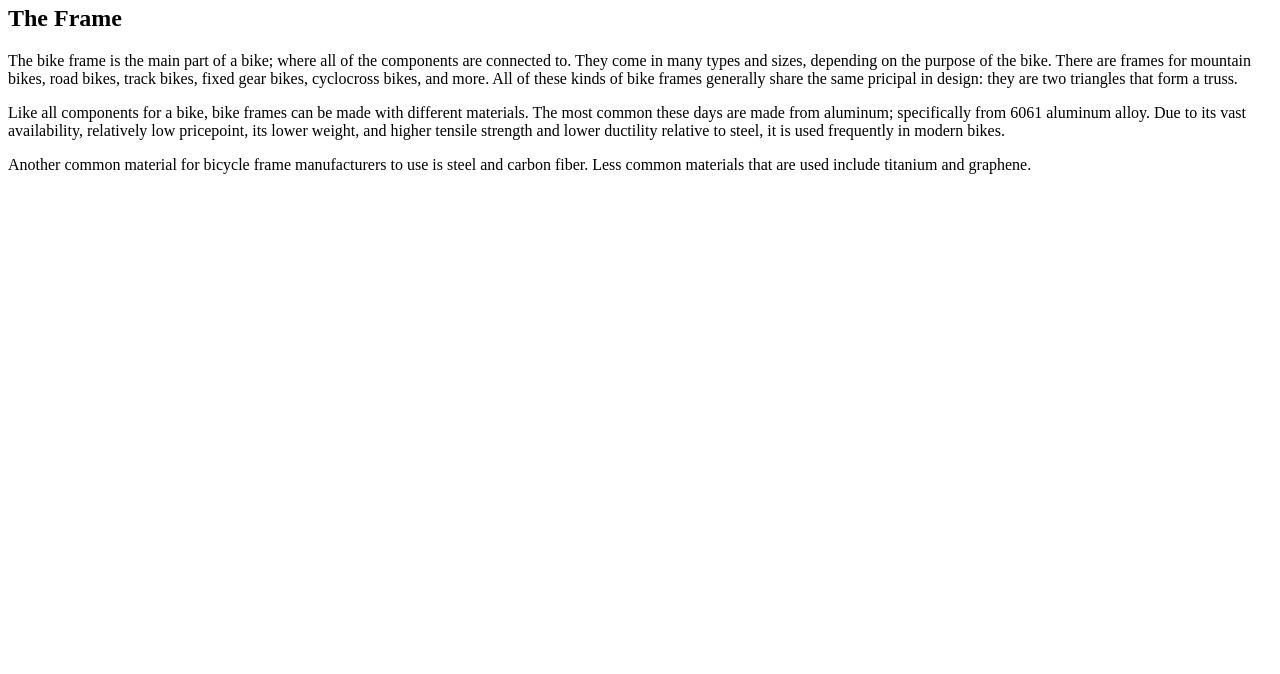
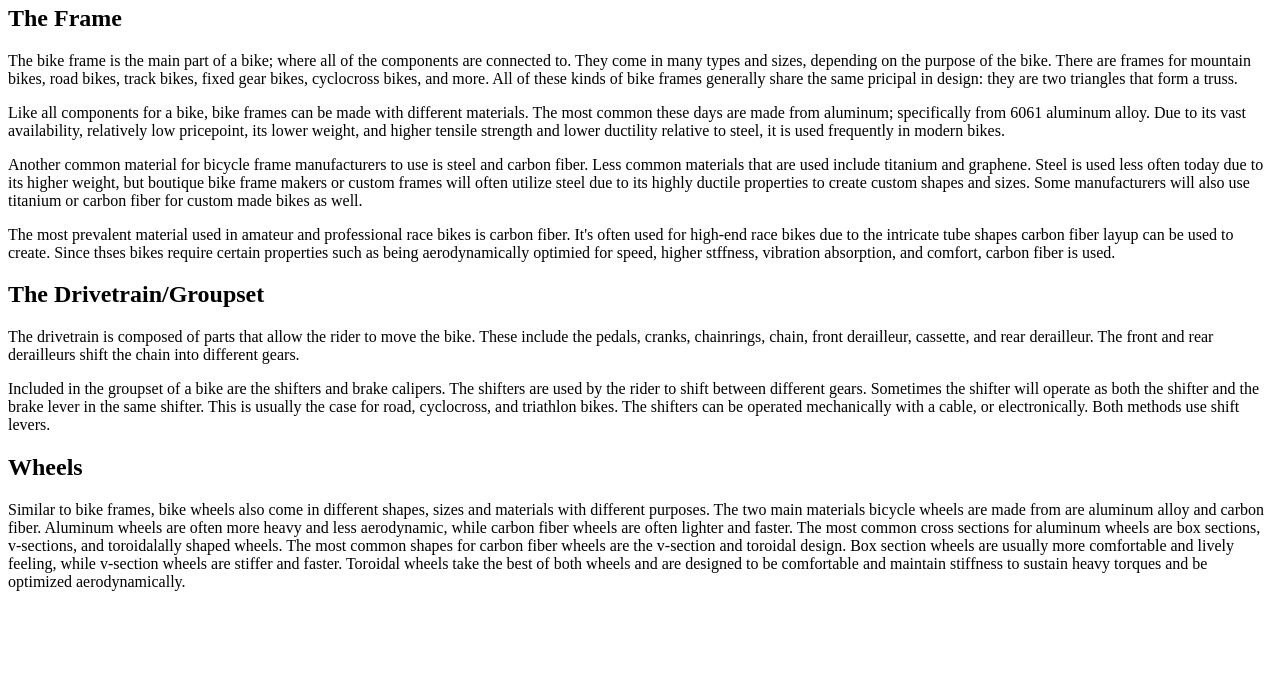
Before and after one commit to EricLiIIT/Project-1, a plain HTML site: page AboutBikes.html in a window 1280 px wide. Shown: the part 126-800 px from the top of the page. Drawn offline with Linux system fonts and the light colour scheme.

Commit message:
Added, "The Frame", "The Drivetrain/Groupset", and "Wheels" sections to About Bikes

```diff
--- a/AboutBikes.html
+++ b/AboutBikes.html
@@ -20,7 +20,7 @@
   </ul>
 
   <h3>
-	Parts of a bike
+	About Bikes
   </h3>
 
   <h2>
@@ -41,10 +41,44 @@
 	</p>
 	<p>
 	Another common material for bicycle frame manufacturers to use is steel and carbon fiber.
-	Less common materials that are used include titanium and graphene.
+	Less common materials that are used include titanium and graphene. Steel is used less often
+	today due to its higher weight, but boutique bike frame makers or custom frames will often
+	utilize steel due to its highly ductile properties to create custom shapes and sizes. Some
+	manufacturers will also use titanium or carbon fiber for custom made bikes as well.
 	</p>
-
-
-
+	<p>
+	The most prevalent material used in amateur and professional race bikes is carbon fiber. It's
+	often used for high-end race bikes due to the intricate tube shapes carbon fiber layup can be
+	used to create. Since thses bikes require certain properties such as being aerodynamically
+	optimied for speed, higher stffness, vibration absorption, and comfort, carbon fiber is used.
+	</p>
+  <h2>
+  The Drivetrain/Groupset
+  </h2>
+	<p>
+	The drivetrain is composed of parts that allow the rider to move the bike. These include the
+	pedals, cranks, chainrings, chain, front derailleur, cassette, and rear derailleur. The front
+	and rear derailleurs shift the chain into different gears.
+	</p>
+	<p>
+	Included in the groupset of a bike are the shifters and brake calipers. The shifters are used by the
+	rider to shift between different gears. Sometimes the shifter will operate as both the shifter and the
+	brake lever in the same shifter. This is usually the case for road, cyclocross, and triathlon bikes.
+	The shifters can be operated mechanically with a cable, or electronically. Both methods use shift levers.
+	</p>
+  <h2>
+  Wheels
+  </h2>
+	<p>
+	Similar to bike frames, bike wheels also come in different shapes, sizes and materials with
+	different purposes. The two main materials bicycle wheels are made from are aluminum alloy
+	and carbon fiber. Aluminum wheels are often more heavy and less aerodynamic, while carbon fiber
+	wheels are often lighter and faster. The most common cross sections for aluminum wheels
+	are box sections, v-sections, and toroidalally shaped wheels. The most common shapes for carbon
+	fiber wheels are the v-section and toroidal design. Box section wheels are usually more comfortable
+	and lively feeling, while v-section wheels are stiffer and faster. Toroidal wheels take the best of
+	both wheels and are designed to be comfortable and maintain stiffness to sustain heavy torques and
+	be optimized aerodynamically.
+	</p>
   </body>
  </html>
```
